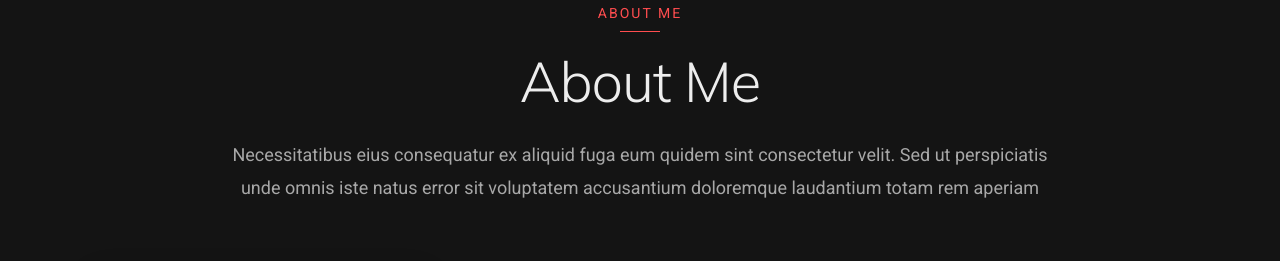
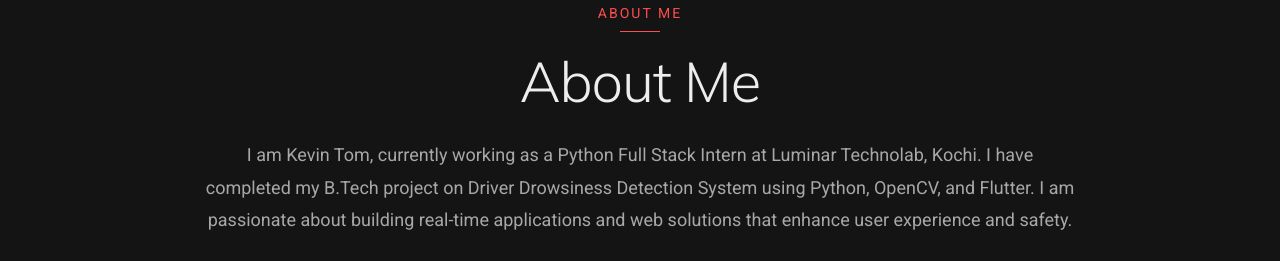
Before and after one commit to Kevintom7/portfolio, a plain HTML site: page index.html in a window 1280 px wide. Shown: the part 859-1120 px from the top of the page. Drawn offline with Linux system fonts and the light colour scheme.

Commit message:
Updated About Portfolio section

```diff
--- a/index.html
+++ b/index.html
@@ -111,8 +111,9 @@
       <!-- Section Title -->
       <div class="container section-title" data-aos="fade-up">
         <span class="subtitle">About Me</span>
-        <h2>About Me</h2>
-        <p>Necessitatibus eius consequatur ex aliquid fuga eum quidem sint consectetur velit. Sed ut perspiciatis unde omnis iste natus error sit voluptatem accusantium doloremque laudantium totam rem aperiam</p>
+       <h2>About Me</h2>
+       <p>I am Kevin Tom, currently working as a Python Full Stack Intern at Luminar Technolab, Kochi. I have completed my B.Tech project on Driver Drowsiness Detection System using Python, OpenCV, and Flutter. I am passionate about building real-time applications and web solutions that enhance user experience and safety.</p>
+
       </div><!-- End Section Title -->
 
       <div class="container" data-aos="fade-up" data-aos-delay="100">
@@ -625,7 +626,7 @@ Driven by innovation and logic, I specialize in developing dynamic and responsiv
       <div class="container section-title" data-aos="fade-up">
         <span class="subtitle">Portfolio</span>
         <h2>Portfolio</h2>
-        <p>Necessitatibus eius consequatur ex aliquid fuga eum quidem sint consectetur velit. Sed ut perspiciatis unde omnis iste natus error sit voluptatem accusantium doloremque laudantium totam rem aperiam</p>
+        <p>Here you can see my projects including my college project on Driver Drowsiness Detection and my current work as a Python Full Stack Intern at Luminar Technolab, Kochi.</p>
       </div><!-- End Section Title -->
 
       <div class="container" data-aos="fade-up" data-aos-delay="100">
```
